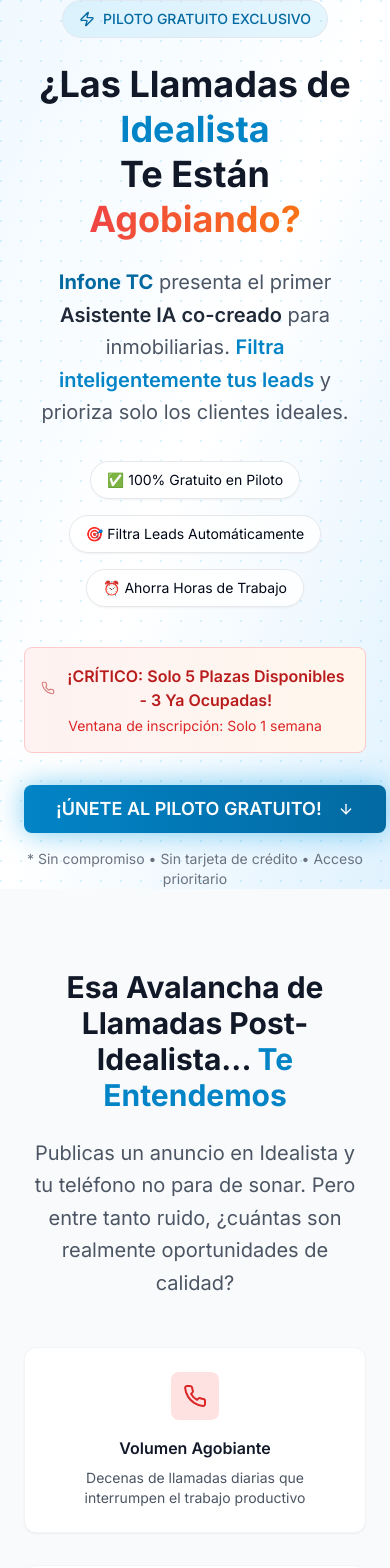
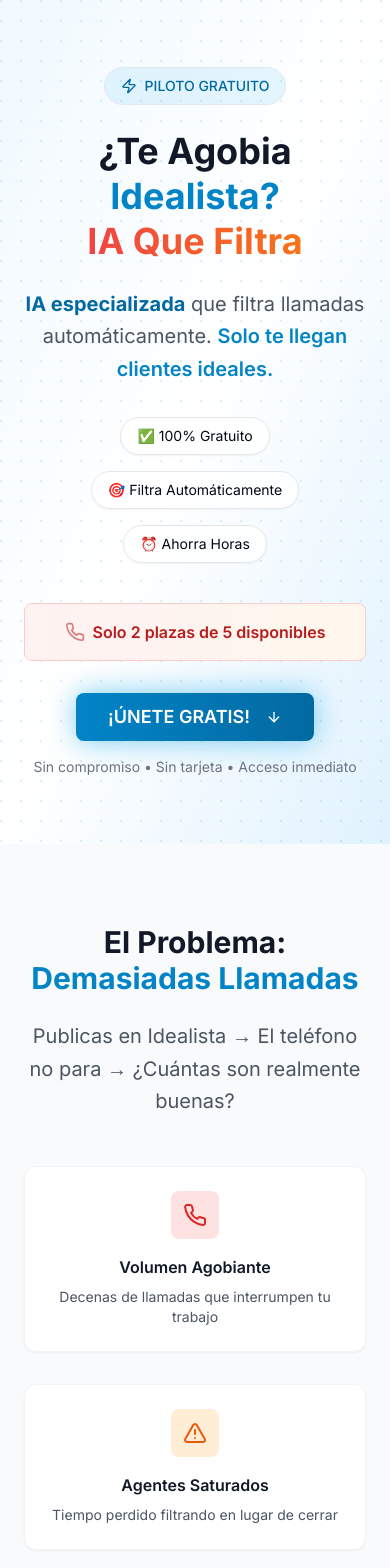
Before and after one commit to alvaromieres9/infone-tc-lead-flow, a React (Vite) app: page / in a window 390 px wide. Shown: the top 1568 px of the page. Built offline with nearby package versions, Linux system fonts and the light colour scheme.

Commit message:
Refactor: Reduce text for better readability
Simplified the content in several sections to reduce text density and improve readability.

```diff
--- a/src/components/HeroSection.tsx
+++ b/src/components/HeroSection.tsx
@@ -16,36 +16,35 @@ export const HeroSection = () => {
       <div className="absolute inset-0 bg-[radial-gradient(circle_at_1px_1px,rgba(14,165,233,0.15)_1px,transparent_0)] bg-[size:20px_20px]"></div>
 
       <div className="container mx-auto px-6 relative z-10">
-        <div className="text-center max-w-5xl mx-auto animate-fade-in">
+        <div className="text-center max-w-4xl mx-auto animate-fade-in">
           {/* Badge */}
           <div className="inline-flex items-center gap-2 bg-infone-500/10 text-infone-700 px-4 py-2 rounded-full text-sm font-medium mb-6 border border-infone-200">
             <Zap className="w-4 h-4" />
-            PILOTO GRATUITO EXCLUSIVO
+            PILOTO GRATUITO
           </div>
 
           {/* Main Headline */}
           <h1 className="text-4xl md:text-6xl lg:text-7xl font-bold text-gray-900 mb-6 leading-tight">
-            ¿Las Llamadas de <span className="text-infone-600">Idealista</span><br />
-            Te Están <span className="bg-gradient-to-r from-red-500 to-orange-500 bg-clip-text text-transparent">Agobiando?</span>
+            ¿Te Agobia <span className="text-infone-600">Idealista?</span><br />
+            <span className="bg-gradient-to-r from-red-500 to-orange-500 bg-clip-text text-transparent">IA Que Filtra</span>
           </h1>
 
           {/* Sub-headline */}
-          <p className="text-xl md:text-2xl text-gray-600 mb-8 max-w-4xl mx-auto leading-relaxed">
-            <strong className="text-infone-700">Infone TC</strong> presenta el primer{' '}
-            <span className="font-semibold text-gray-800">Asistente IA co-creado</span> para inmobiliarias.{' '}
-            <span className="text-infone-600 font-semibold">Filtra inteligentemente tus leads</span> y prioriza solo los clientes ideales.
+          <p className="text-xl md:text-2xl text-gray-600 mb-8 max-w-3xl mx-auto leading-relaxed">
+            <strong className="text-infone-700">IA especializada</strong> que filtra llamadas automáticamente.{' '}
+            <span className="text-infone-600 font-semibold">Solo te llegan clientes ideales.</span>
           </p>
 
           {/* Key Benefits */}
           <div className="flex flex-wrap justify-center gap-4 mb-10 text-sm md:text-base">
             <div className="bg-white/80 backdrop-blur-sm px-4 py-2 rounded-full border border-gray-200 shadow-sm">
-              ✅ 100% Gratuito en Piloto
+              ✅ 100% Gratuito
             </div>
             <div className="bg-white/80 backdrop-blur-sm px-4 py-2 rounded-full border border-gray-200 shadow-sm">
-              🎯 Filtra Leads Automáticamente
+              🎯 Filtra Automáticamente
             </div>
             <div className="bg-white/80 backdrop-blur-sm px-4 py-2 rounded-full border border-gray-200 shadow-sm">
-              ⏰ Ahorra Horas de Trabajo
+              ⏰ Ahorra Horas
             </div>
           </div>
 
@@ -53,9 +52,8 @@ export const HeroSection = () => {
           <div className="bg-gradient-to-r from-red-50 to-orange-50 border border-red-200 rounded-lg p-4 mb-8 max-w-2xl mx-auto">
             <div className="flex items-center justify-center gap-2 text-red-700 font-semibold">
               <Phone className="w-5 h-5 animate-pulse" />
-              ¡CRÍTICO: Solo 5 Plazas Disponibles - 3 Ya Ocupadas!
+              Solo 2 plazas de 5 disponibles
             </div>
-            <p className="text-red-600 text-sm mt-1">Ventana de inscripción: Solo 1 semana</p>
           </div>
 
           {/* CTA Button */}
@@ -64,12 +62,12 @@ export const HeroSection = () => {
             size="lg"
             className="bg-gradient-to-r from-infone-600 to-infone-700 hover:from-infone-700 hover:to-infone-800 text-white px-8 py-6 text-lg font-semibold rounded-lg shadow-lg hover:shadow-xl transition-all duration-300 animate-pulse-glow"
           >
-            ¡ÚNETE AL PILOTO GRATUITO!
+            ¡ÚNETE GRATIS!
             <ArrowDown className="ml-2 w-5 h-5" />
           </Button>
 
           <p className="text-gray-500 text-sm mt-4">
-            * Sin compromiso • Sin tarjeta de crédito • Acceso prioritario
+            Sin compromiso • Sin tarjeta • Acceso inmediato
           </p>
         </div>
       </div>
--- a/src/components/IntroSection.tsx
+++ b/src/components/IntroSection.tsx
@@ -8,16 +8,12 @@ export const IntroSection = () => {
         <div className="max-w-6xl mx-auto">
           <div className="text-center mb-16">
             <h2 className="text-3xl md:text-4xl font-bold text-gray-900 mb-6">
-              <span className="text-infone-600">Infone TC:</span> Inteligencia Artificial,{' '}
-              <span className="bg-gradient-to-r from-infone-600 to-infone-800 bg-clip-text text-transparent">
-                Conversaciones Reales
-              </span>
+              <span className="text-infone-600">Infone TC:</span> IA que Habla como Humano
             </h2>
 
             <p className="text-xl text-gray-600 leading-relaxed max-w-4xl mx-auto">
-              Especializados en <strong>Asistentes IA Telefónicos</strong> que suenan completamente naturales.
-              Tras exitosos proyectos en el sector restauración, ahora{' '}
-              <span className="text-infone-700 font-semibold">co-creamos con pioneros inmobiliarios como tú.</span>
+              Especializados en <strong>Asistentes IA Telefónicos</strong> naturales.
+              Éxito probado en restauración, ahora <span className="text-infone-700 font-semibold">co-creamos contigo.</span>
             </p>
           </div>
 
@@ -28,9 +24,9 @@ export const IntroSection = () => {
                   <CheckCircle className="w-6 h-6 text-green-600" />
                 </div>
                 <div>
-                  <h3 className="font-semibold text-gray-900 mb-2">IA Conversacional Avanzada</h3>
+                  <h3 className="font-semibold text-gray-900 mb-2">Conversaciones Naturales</h3>
                   <p className="text-gray-600">
-                    Nuestros asistentes mantienen conversaciones fluidas e indistinguibles de un humano.
+                    Indistinguible de un humano real.
                   </p>
                 </div>
               </div>
@@ -40,9 +36,9 @@ export const IntroSection = () => {
                   <Zap className="w-6 h-6 text-blue-600" />
                 </div>
                 <div>
-                  <h3 className="font-semibold text-gray-900 mb-2">Probado en Sector Restauración</h3>
+                  <h3 className="font-semibold text-gray-900 mb-2">Tecnología Probada</h3>
                   <p className="text-gray-600">
-                    Gestión exitosa de reservas y consultas, optimizando recursos operativos.
+                    Funcionando exitosamente en restaurantes.
                   </p>
                 </div>
               </div>
@@ -52,9 +48,9 @@ export const IntroSection = () => {
                   <ArrowRight className="w-6 h-6 text-infone-600" />
                 </div>
                 <div>
-                  <h3 className="font-semibold text-gray-900 mb-2">Misión: Revolucionar Inmobiliarias</h3>
+                  <h3 className="font-semibold text-gray-900 mb-2">Tu Aporte Cuenta</h3>
                   <p className="text-gray-600">
-                    Aplicar nuestra tecnología probada al sector inmobiliario, colaborando contigo en el diseño.
+                    Co-creamos la herramienta perfecta para inmobiliarias.
                   </p>
                 </div>
               </div>
@@ -71,21 +67,19 @@ export const IntroSection = () => {
                   <div className="space-y-3 text-sm">
                     <div className="bg-gray-50 p-3 rounded-lg">
                       <p className="text-gray-800">
-                        <strong>IA:</strong> "Buenos días, soy el asistente de Inmobiliaria López.
-                        ¿Le interesa el piso de 2 habitaciones en Malasaña?"
+                        <strong>IA:</strong> "¿Te interesa el piso de Malasaña?"
                       </p>
                     </div>
 
                     <div className="bg-infone-50 p-3 rounded-lg">
                       <p className="text-gray-800">
-                        <strong>Cliente:</strong> "Sí, ¿cuánto cuesta al mes?"
+                        <strong>Cliente:</strong> "Sí, ¿cuánto cuesta?"
                       </p>
                     </div>
 
                     <div className="bg-gray-50 p-3 rounded-lg">
                       <p className="text-gray-800">
-                        <strong>IA:</strong> "€1.800/mes. Para optimizar su visita, ¿podría confirmarme
-                        sus ingresos mensuales y si es fumador?"
+                        <strong>IA:</strong> "€1.800/mes. ¿Cuáles son tus ingresos mensuales?"
                       </p>
                     </div>
                   </div>
--- a/src/components/PilotSection.tsx
+++ b/src/components/PilotSection.tsx
@@ -12,16 +12,15 @@ export const PilotSection = () => {
           </div>
 
           <h2 className="text-3xl md:text-4xl font-bold text-gray-900 mb-6">
-            Piloto Exclusivo:{' '}
+            Solo 5 Inmobiliarias:{' '}
             <span className="bg-gradient-to-r from-infone-600 to-purple-600 bg-clip-text text-transparent">
-              Co-Crea Tu Asistente IA Inmobiliario Perfecto
+              Co-Crea Tu IA Perfecta
             </span>
           </h2>
 
           <p className="text-xl text-gray-600 mb-12 max-w-3xl mx-auto leading-relaxed">
-            Buscamos <strong>únicamente 5 inmobiliarias innovadoras de Madrid.</strong>
-            Tu feedback directo da forma a esta herramienta. Obtén uso gratuito del piloto
-            y conviértete en pionero de la industria.
+            Buscamos <strong>5 inmobiliarias de Madrid.</strong>
+            Tu feedback diseña la herramienta. Uso gratuito + pionero de la industria.
           </p>
 
           <div className="grid md:grid-cols-3 gap-8 mb-12">
@@ -31,7 +30,7 @@ export const PilotSection = () => {
               </div>
               <h3 className="font-bold text-gray-900 mb-3">Solo 5 Agencias</h3>
               <p className="text-gray-600 text-sm">
-                Selección exclusiva para garantizar atención personalizada y co-creación real.
+                Atención personalizada garantizada.
               </p>
             </div>
 
@@ -41,7 +40,7 @@ export const PilotSection = () => {
               </div>
               <h3 className="font-bold text-gray-900 mb-3">Tu Voz Cuenta</h3>
               <p className="text-gray-600 text-sm">
-                Sesiones semanales de feedback. Tus necesidades específicas modelan el producto final.
+                Feedback semanal. Diseñas el producto final.
               </p>
             </div>
 
@@ -49,58 +48,58 @@ export const PilotSection = () => {
               <div className="w-12 h-12 bg-purple-100 rounded-lg flex items-center justify-center mx-auto mb-4">
                 <Gift className="w-6 h-6 text-purple-600" />
               </div>
-              <h3 className="font-bold text-gray-900 mb-3">Acceso Gratuito</h3>
+              <h3 className="font-bold text-gray-900 mb-3">100% Gratuito</h3>
               <p className="text-gray-600 text-sm">
-                Uso completo durante todo el piloto + descuentos preferenciales post-lanzamiento.
+                Uso completo + descuentos futuros.
               </p>
             </div>
           </div>
 
           <div className="bg-gradient-to-r from-gray-900 to-gray-800 rounded-2xl p-8 text-white">
-            <h3 className="text-2xl font-bold mb-6">¿Qué Incluye Ser Piloto?</h3>
+            <h3 className="text-2xl font-bold mb-6">¿Qué Incluye?</h3>
 
             <div className="grid md:grid-cols-2 gap-6 text-left">
               <div className="space-y-3">
                 <div className="flex items-center gap-3">
                   <div className="w-2 h-2 bg-green-400 rounded-full"></div>
-                  <span>Implementación gratuita en tu inmobiliaria</span>
+                  <span>Implementación gratuita</span>
                 </div>
                 <div className="flex items-center gap-3">
                   <div className="w-2 h-2 bg-green-400 rounded-full"></div>
-                  <span>Configuración personalizada de criterios</span>
+                  <span>Configuración personalizada</span>
                 </div>
                 <div className="flex items-center gap-3">
                   <div className="w-2 h-2 bg-green-400 rounded-full"></div>
-                  <span>Soporte técnico prioritario 24/7</span>
+                  <span>Soporte 24/7</span>
                 </div>
                 <div className="flex items-center gap-3">
                   <div className="w-2 h-2 bg-green-400 rounded-full"></div>
-                  <span>Reportes semanales de rendimiento</span>
+                  <span>Reportes semanales</span>
                 </div>
               </div>
               <div className="space-y-3">
                 <div className="flex items-center gap-3">
                   <div className="w-2 h-2 bg-blue-400 rounded-full"></div>
-                  <span>Sesiones de feedback directo con el equipo</span>
+                  <span>Feedback directo con equipo</span>
                 </div>
                 <div className="flex items-center gap-3">
                   <div className="w-2 h-2 bg-blue-400 rounded-full"></div>
-                  <span>Acceso early access a nuevas funcionalidades</span>
+                  <span>Acceso a nuevas funciones</span>
                 </div>
                 <div className="flex items-center gap-3">
                   <div className="w-2 h-2 bg-blue-400 rounded-full"></div>
-                  <span>Certificado de "Inmobiliaria Pionera IA"</span>
+                  <span>Certificado de "Pionera IA"</span>
                 </div>
                 <div className="flex items-center gap-3">
                   <div className="w-2 h-2 bg-blue-400 rounded-full"></div>
-                  <span>Descuentos exclusivos post-piloto</span>
+                  <span>Descuentos exclusivos</span>
                 </div>
               </div>
             </div>
 
             <div className="mt-8 p-6 bg-white/10 rounded-lg backdrop-blur-sm border border-white/20">
               <p className="text-center text-lg font-semibold">
-                💡 <strong>Compromiso mínimo:</strong> 4 semanas de uso activo + feedback semanal
+                💡 <strong>Solo necesitas:</strong> 4 semanas de uso + feedback semanal
               </p>
             </div>
           </div>
--- a/src/components/ProblemSection.tsx
+++ b/src/components/ProblemSection.tsx
@@ -7,13 +7,12 @@ export const ProblemSection = () => {
       <div className="container mx-auto px-6">
         <div className="text-center max-w-4xl mx-auto animate-slide-up">
           <h2 className="text-3xl md:text-4xl font-bold text-gray-900 mb-6">
-            Esa Avalancha de Llamadas Post-Idealista...{' '}
-            <span className="text-infone-600">Te Entendemos</span>
+            El Problema:{' '}
+            <span className="text-infone-600">Demasiadas Llamadas</span>
           </h2>
 
           <p className="text-xl text-gray-600 mb-12 leading-relaxed">
-            Publicas un anuncio en Idealista y tu teléfono no para de sonar. Pero entre tanto ruido,
-            ¿cuántas son realmente oportunidades de calidad?
+            Publicas en Idealista → El teléfono no para → ¿Cuántas son realmente buenas?
           </p>
 
           <div className="grid md:grid-cols-3 gap-8">
@@ -23,7 +22,7 @@ export const ProblemSection = () => {
               </div>
               <h3 className="font-semibold text-gray-900 mb-2">Volumen Agobiante</h3>
               <p className="text-gray-600 text-sm">
-                Decenas de llamadas diarias que interrumpen el trabajo productivo
+                Decenas de llamadas que interrumpen tu trabajo
               </p>
             </div>
 
@@ -31,9 +30,9 @@ export const ProblemSection = () => {
               <div className="w-12 h-12 bg-orange-100 rounded-lg flex items-center justify-center mb-4 mx-auto">
                 <AlertTriangle className="w-6 h-6 text-orange-600" />
               </div>
-              <h3 className="font-semibold text-gray-900 mb-2">Estrés del Equipo</h3>
+              <h3 className="font-semibold text-gray-900 mb-2">Agentes Saturados</h3>
               <p className="text-gray-600 text-sm">
-                Agentes saturados filtrando llamadas en lugar de cerrar ventas
+                Tiempo perdido filtrando en lugar de cerrar
               </p>
             </div>
 
@@ -41,17 +40,11 @@ export const ProblemSection = () => {
               <div className="w-12 h-12 bg-yellow-100 rounded-lg flex items-center justify-center mb-4 mx-auto">
                 <Clock className="w-6 h-6 text-yellow-600" />
               </div>
-              <h3 className="font-semibold text-gray-900 mb-2">Oportunidades Perdidas</h3>
+              <h3 className="font-semibold text-gray-900 mb-2">Leads Perdidos</h3>
               <p className="text-gray-600 text-sm">
-                Leads de calidad se escapan mientras atiendes consultas irrelevantes
+                Clientes buenos se escapan por el ruido
               </p>
             </div>
-          </div>
-
-          <div className="mt-12 p-6 bg-infone-50 rounded-xl border border-infone-200">
-            <p className="text-infone-800 font-medium">
-              💡 <strong>La realidad:</strong> No es la demanda el problema, es la ineficiencia en gestionarla.
-            </p>
           </div>
         </div>
       </div>
```
Also changed, not shown: src/components/ValuePropSection.tsx (+25 -30 lines).
